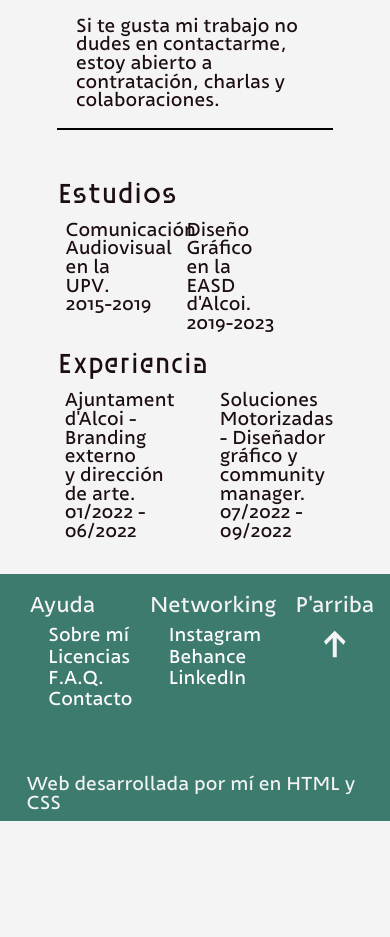
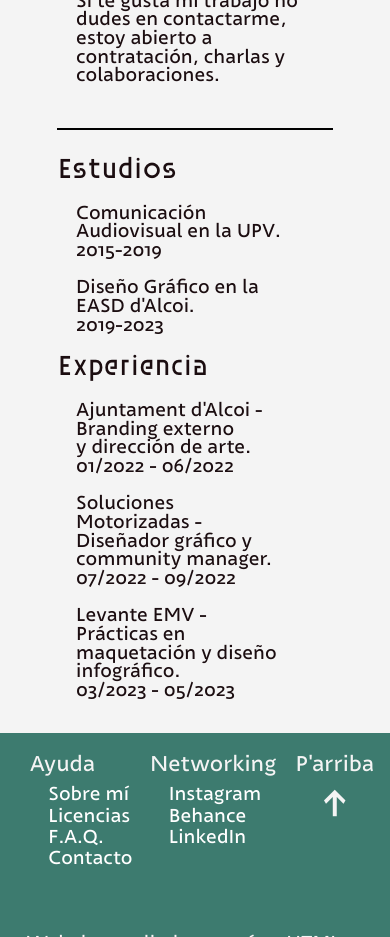
Before and after one commit to avicedo/avicedo.github.io, a plain HTML site: page web_wip/about.html in a window 390 px wide. Shown: the part 1063-2000 px from the top of the page. Before the commit the page ends 1884 px from the top, so only its background shows below. Drawn offline with Linux system fonts and the light colour scheme; files whose address does not match are found by name.

Commit message:
updated about

```diff
--- a/web_wip/about.html
+++ b/web_wip/about.html
@@ -192,13 +192,13 @@
       <div class="about_container">
         <div class="about_container_mobile">
           <h1>Estudios</h1>
-          <div class="about_especificaciones_mobile_2_A">
+          <div class="about_especificaciones_mobile">
             <p>
               Comunicación Audiovisual en la UPV. <br />
               2015-2019
             </p>
           </div>
-          <div class="about_especificaciones_mobile_2_B">
+          <div class="about_especificaciones_mobile">
             <p>
               Diseño Gráfico en la EASD d'Alcoi. <br />
               2019-2023
@@ -209,21 +209,21 @@
       <div class="about_container">
         <div class="about_container_mobile">
           <h1>Experiencia</h1>
-          <div class="about_especificaciones_mobile_3_A">
+          <div class="about_especificaciones_mobile_B">
             <p>
               Ajuntament d'Alcoi - Branding externo <br />
               y dirección de arte. <br />
               01/2022 - 06/2022
             </p>
           </div>
-          <div class="about_especificaciones_mobile_3_B">
+          <div class="about_especificaciones_mobile_B">
             <p>
               Soluciones Motorizadas - Diseñador gráfico y community manager.
               <br />
               07/2022 - 09/2022
             </p>
           </div>
-          <div class="about_especificaciones_mobile_3_C">
+          <div class="about_especificaciones_mobile_B">
             <p>
               Levante EMV - Prácticas en maquetación y diseño infográfico.
               <br />
--- a/web_wip/css/avr_estilos.css
+++ b/web_wip/css/avr_estilos.css
@@ -82,7 +82,8 @@
     width: 84%;
     margin: auto;
     display: block;
-    margin-bottom: 50px;
+    margin-bottom: 25px;
+    margin-top: 25px;
     }
 
 html, body{
@@ -92,6 +93,7 @@ html, body{
 
 header{
     background-color: #f4f4f4;
+    margin-bottom: -25px;
 }
 
 h1{
@@ -519,61 +521,21 @@ div.about_foto img{
 }
 div.about_container_mobile{
     width: 84%;
-    display: flex;
+    display: inline-block;
 }
 
-div.about_especificaciones_mobile_2_A{
-    width: 28%;
-    display: inline-block;
-    flex-grow: 1;
-    flex-basis: 0;
+div.about_especificaciones_mobile_A{
+    width: 100%;
+    display: block;
     justify-content: space-evenly;
-    margin-left: -130px;
-    margin-right: 10pt;
-    margin-top: 40px;
-}
-div.about_especificaciones_mobile_2_B{
-    width: 28%;
-    display: inline-block;
-    flex-grow: 1;
-    flex-basis: 0;
-    justify-content: space-evenly;
-    margin-left: 0px;
-    margin-right: 10pt;
     margin-top: 40px;
 }
 
-div.about_especificaciones_mobile_3_A{
+div.about_especificaciones_mobile_B{
     width: 100%;
     display: inline-block;
-    flex-grow: 1;
-    flex-basis: 0;
     justify-content: space-evenly;
-    margin-left: -162px;
-    margin-right: 20pt;
-    margin-top: 40px;
-}
-
-div.about_especificaciones_mobile_3_B{
-    width: 100%;
-    display: inline-block;
-    flex-grow: 1;
-    flex-basis: 0;
-    justify-content: space-evenly;
-    margin-left: 0px;
-    margin-right: 0pt;
-    margin-top: 40px;
-}
-
-div.about_especificaciones_mobile_3_C{
-    width: 100%;
-    display: block;
-    flex-grow: 1;
-    flex-basis: 0;
-    justify-content: space-evenly;
-    margin-left: 0px;
-    margin-right: 0pt;
-    margin-top: 40px;
+    margin-right: 22%;
 }
 
 /* FUENTES */
```
